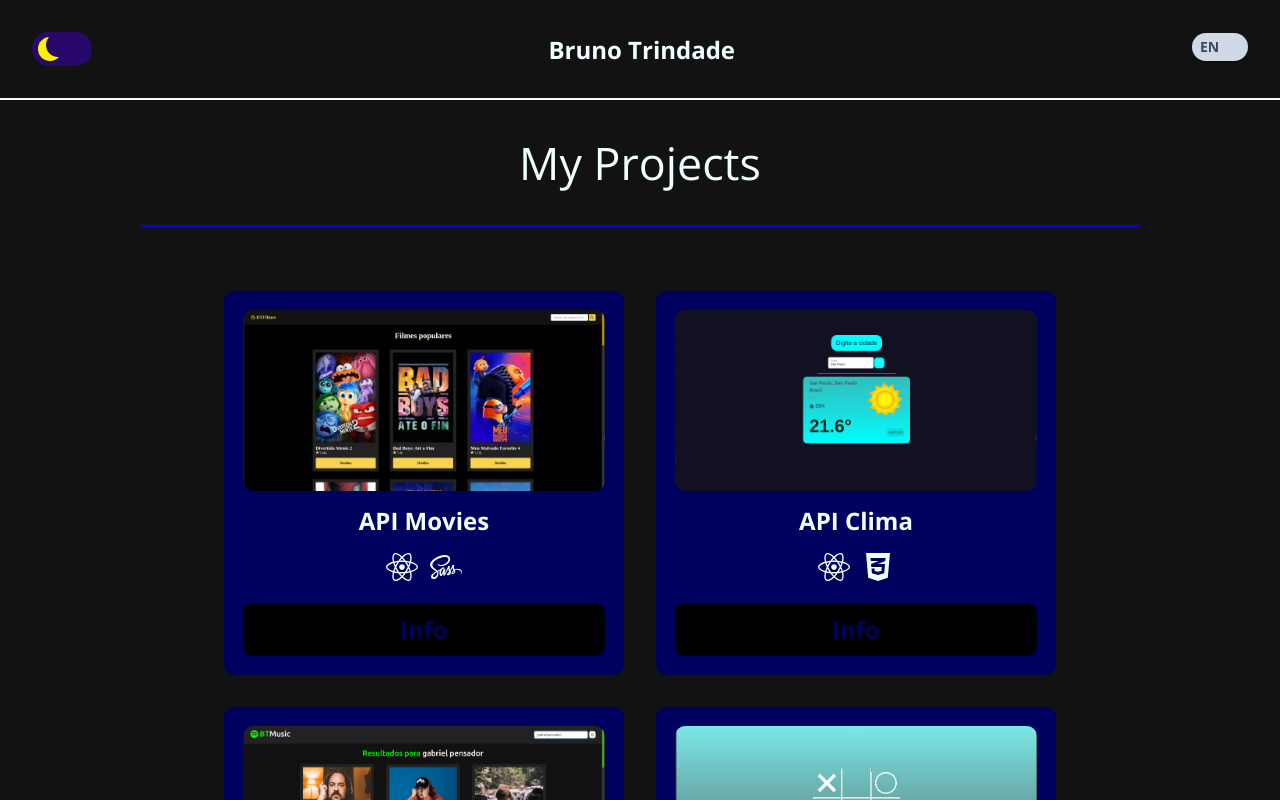
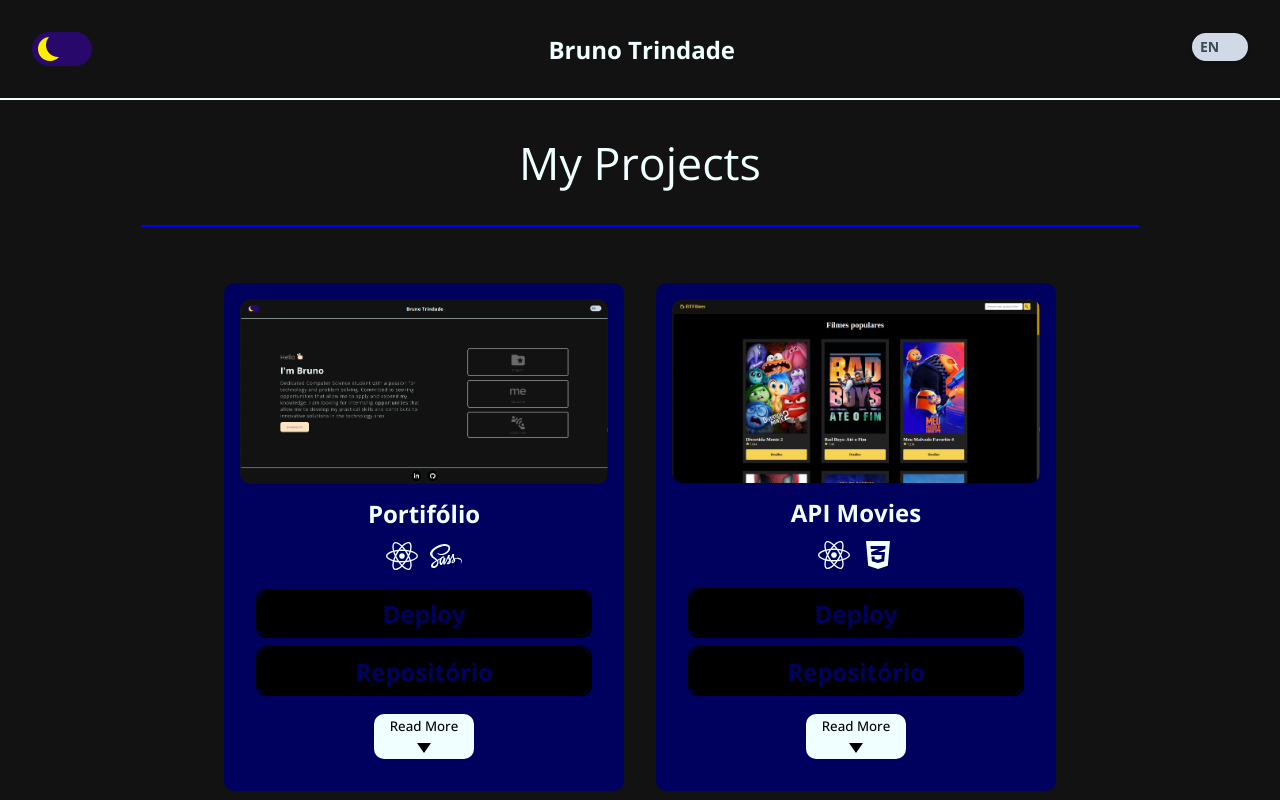
Before and after one commit to brunotrindadefm/Portifolio, a React (Vite) app: page /projects in a window 1280 px wide. Shown: the top 800 px of the page. Built offline with nearby package versions, Linux system fonts and the light colour scheme.

Commit message:
feat: fim do projects

```diff
--- a/src/components/Projectsbt/Project.jsx
+++ b/src/components/Projectsbt/Project.jsx
@@ -6,16 +6,28 @@
 const Project = ({ lang }) => {
 
     const [selectedProjectIndex, setSelectedProjectIndex] = useState(null);
+    const [arrowUp, setArrowUp] = useState(false)
 
     const projects = [
         {
+            name: 'Portifólio',
+            image: '/portifolio.png',
+            technologies: [<FaReact key='react' />, <FaSass key='sass' />],
+            description: {
+                en: 'My portfolio, where I talk about myself and my projects',
+                pt: 'Meu portifólio, onde falo sobre mim e sobre meus projetos'
+            },
+            github: 'https://github.com/brunotrindadefm/portif-lio'
+        },
+        {
             name: 'API Movies',
             image: '/apiMovies.png',
-            technologies: [<FaReact key="react" />, <FaSass key='sass' />],
+            technologies: [<FaReact key="react" />, <FaCss3Alt key='css' />],
             description: {
                 en: 'A project about movies data fetching using a public API.',
                 pt: 'Um projeto sobre busca de dados de filmes usando uma API pública.'
-            }
+            },
+            github: 'https://github.com/brunotrindadefm/APIMovies'
         },
         {
             name: 'API Clima',
@@ -24,7 +36,8 @@
             description: {
                 en: 'A weather application using a weather API.',
                 pt: 'Um aplicativo de clima usando uma API de clima.'
-            }
+            },
+            github: 'https://github.com/brunotrindadefm/WeatherAPI'
         },
         {
             name: 'API Spotify',
@@ -33,7 +46,8 @@
             description: {
                 en: 'A music streaming project using Spotify API.',
                 pt: 'Um projeto de streaming de música usando a API do Spotify.'
-            }
+            },
+            github: 'https://github.com/brunotrindadefm/apiSpotify'
         },
         {
             name: 'Tic Tac Toe',
@@ -42,7 +56,8 @@
             description: {
                 en: 'A simple Tic Tac Toe game.',
                 pt: 'Um jogo simples de Tic Tac Toe.'
-            }
+            },
+            github: 'https://github.com/brunotrindadefm/TicTacToe'
         },
         {
             name: 'API Cep',
@@ -50,8 +65,9 @@
             technologies: [<FaReact key="react" />, <FaCss3Alt key="css" />],
             description: {
                 en: 'A project for fetching and displaying Brazilian postal codes.',
-                pt: 'Um projeto para buscar e exibir códigos postais brasileiros.'
-            }
+                pt: 'Um projeto para buscar e exibir CEP.'
+            },
+            github: 'https://github.com/brunotrindadefm/BuscadorCEP'
         },
         {
             name: 'Calculadora',
@@ -60,7 +76,8 @@
             description: {
                 en: 'A basic calculator project.',
                 pt: 'Um projeto de calculadora básica.'
-            }
+            },
+            github: 'https://github.com/brunotrindadefm/calculadora'
         },
         {
             name: 'Treinamento Mira',
@@ -69,7 +86,8 @@
             description: {
                 en: 'An aim training tool for gamers.',
                 pt: 'Uma ferramenta de treinamento de mira para jogadores.'
-            }
+            },
+            github: 'https://github.com/brunotrindadefm/TreinamentoDeMira'
         },
         {
             name: 'Calculadora de IMC',
@@ -78,12 +96,14 @@
             description: {
                 en: 'A BMI calculator project.',
                 pt: 'Um projeto de calculadora de IMC.'
-            }
+            },
+            github: 'https://github.com/brunotrindadefm/CalculadoraIMC'
         }
     ];
 
     const handleInfoClick = (index) => {
         setSelectedProjectIndex(index === selectedProjectIndex ? null : index);
+        setArrowUp(true);
     }
 
     return (
@@ -97,10 +117,17 @@
                             <span key={i}>{Icon}</span>
                         ))}
                     </div>
-                    <button className='btn' onClick={() => handleInfoClick(index)} aria-label={`More info about project ${index + 1}`}>Info</button>
-                    {selectedProjectIndex === index && (
-                        <p>{lang ? project.description.pt : project.description.en}</p>
-                    )}
+                    <div className="btn">
+                        <a href={project.deploy} target="_blank"><button className="btn-project">Deploy</button></a>
+                        <a href={project.github} target="_blank"><button className="btn-project">Repositório</button></a>
+                        <button className='readMore' onClick={() => handleInfoClick(index)} aria-label={`More info about project ${index + 1}`}>
+                            {lang ? 'Ler Mais' : 'Read More'}
+                            <span className={selectedProjectIndex === index ? 'arrowup' : 'arrowdown'}></span>
+                        </button>
+                        {selectedProjectIndex === index && (
+                            <p>{lang ? project.description.pt : project.description.en}</p>
+                        )}
+                    </div>
                 </div>
             ))}
         </div>
--- a/src/components/Projectsbt/Projects.css
+++ b/src/components/Projectsbt/Projects.css
@@ -11,8 +11,7 @@
   flex-direction: column;
   width: 100%;
   text-align: center;
-  margin-bottom: 2rem;
-  margin-top: 1rem;
+  margin: 1rem 0 1.5rem;
 }
 .projects-container .projects-tit div {
   width: 80%;
@@ -42,7 +41,7 @@
 .projects-container .card-projects div {
   max-width: 400px;
   background-color: rgb(0, 0, 94);
-  padding: 1.2rem;
+  padding: 1rem;
   border-radius: 10px;
   overflow: hidden;
 }
@@ -53,11 +52,11 @@
   font-size: 2rem;
   gap: 0.8rem;
   color: #F0FFFF;
-  margin: -0.5rem;
+  margin: -0.5rem 0 -1.5rem;
   flex-wrap: wrap;
 }
 .projects-container .card-projects div .icons span {
-  cursor: pointer;
+  transition: 0.4s;
 }
 .projects-container .card-projects div .icons span:hover {
   color: #696969;
@@ -81,9 +80,25 @@
 .projects-container .card-projects div .btn {
   display: flex;
   justify-content: center;
+  flex-wrap: wrap;
+  gap: 0.5rem;
+}
+.projects-container .card-projects div .btn a {
+  text-decoration: none;
+  display: flex;
+  justify-content: center;
+  align-items: center;
+  width: 100%;
+  transition: 0.5s;
+  border: 2px solid #000;
+  border-radius: 10px;
+}
+.projects-container .card-projects div .btn a .btn-project {
+  display: flex;
+  justify-content: center;
   align-items: center;
   font-size: 1.5rem;
-  padding: 0.5rem 0;
+  padding: 0.4rem 0;
   width: 100%;
   border-radius: 10px;
   cursor: pointer;
@@ -92,12 +107,51 @@
   font-weight: bold;
   color: rgb(0, 0, 94);
   transition: 0.5s;
-  border: 2px solid transparent;
 }
-.projects-container .card-projects div .btn:hover {
+.projects-container .card-projects div .btn a .btn-project:hover {
   background-color: transparent;
-  border: 2px solid #000;
   color: #000;
+}
+@media (max-width: 330px) {
+  .projects-container .card-projects div .btn a .btn-project {
+    font-size: 1rem;
+  }
+}
+.projects-container .card-projects div .btn .readMore {
+  margin-top: 0.6rem;
+  background-color: #F0FFFF;
+  border-radius: 10px;
+  color: #000;
+  width: 30%;
+  padding: 0.2rem 0;
+  border: none;
+  font-weight: 500;
+  cursor: pointer;
+  display: flex;
+  justify-content: center;
+  align-items: center;
+  flex-direction: column;
+  gap: 0.5rem;
+}
+@media (max-width: 400px) {
+  .projects-container .card-projects div .btn .readMore {
+    width: 100%;
+  }
+}
+.projects-container .card-projects div .btn .readMore .arrowdown,
+.projects-container .card-projects div .btn .readMore .arrowup {
+  display: inline-block;
+  width: 0;
+  height: 0;
+  border-left: 7px solid transparent;
+  border-right: 7px solid transparent;
+  margin-bottom: 0.2rem;
+}
+.projects-container .card-projects div .btn .readMore .arrowdown {
+  border-top: 10px solid black;
+}
+.projects-container .card-projects div .btn .readMore .arrowup {
+  border-bottom: 10px solid black;
 }
 .projects-container .card-projects div p {
   color: #F0FFFF;
--- a/src/components/Projectsbt/Projects.scss
+++ b/src/components/Projectsbt/Projects.scss
@@ -1,10 +1,8 @@
 @import '../Variables.scss';
-
 
 .projects-container {
     @include dCenter;
     flex-direction: column;
-
     width: 100%;
 
     .projects-tit {
@@ -13,8 +11,7 @@
         flex-direction: column;
         width: 100%;
         text-align: center;
-        margin-bottom: 2rem;
-        margin-top: 1rem;
+        margin: 1rem 0 1.5rem;
 
         div {
             width: 80%;
@@ -27,11 +24,10 @@
             color: $azure;
             margin-bottom: 2rem;
 
-            @media(max-width: 266px) {
+            @media (max-width: 266px) {
                 font-size: 2rem;
             }
         }
-
     }
 
     .card-projects {
@@ -45,20 +41,20 @@
         div {
             max-width: 400px;
             background-color: rgb(0, 0, 94);
-            padding: 1.2rem;
+            padding: 1rem;
             border-radius: $radius;
             overflow: hidden;
 
             .icons {
                 @include dCenter;
                 font-size: 2rem;
-                gap: .8rem;
+                gap: 0.8rem;
                 color: $azure;
-                margin: -.5rem;
+                margin: -0.5rem 0 -1.5rem;
                 flex-wrap: wrap;
 
                 span {
-                    cursor: pointer;
+                    transition: 0.4s;
 
                     &:hover {
                         color: $dimmgrey;
@@ -68,7 +64,7 @@
 
             img {
                 width: 100%;
-                margin-bottom: .5rem;
+                margin-bottom: 0.5rem;
                 border-radius: $radius;
                 transition: 0.4s ease;
 
@@ -82,13 +78,27 @@
                 color: $azure;
                 text-align: center;
                 font-weight: bold;
-                font-size: 1.5rem
+                font-size: 1.5rem;
             }
 
             .btn {
+                display: flex;
+                justify-content: center;
+                flex-wrap: wrap;
+                gap: 0.5rem;
+
+                a {
+                    text-decoration: none;
+                    @include dCenter;
+                    width: 100%;
+                    transition: 0.5s;
+                    border: 2px solid $black;
+                    border-radius: $radius;
+
+                    .btn-project {
                         @include dCenter;
                         font-size: 1.5rem;
-                padding: .5rem 0;
+                        padding: 0.4rem 0;
                         width: 100%;
                         border-radius: $radius;
                         cursor: pointer;
@@ -97,12 +107,54 @@
                         font-weight: bold;
                         color: rgb(0, 0, 94);
                         transition: 0.5s;
-                border: 2px solid $transparent;
+
 
                         &:hover {
                             background-color: $transparent;
-                    border: 2px solid $black;
                             color: $black;
+                        }
+
+                        @media (max-width: 330px) {
+                            font-size: 1rem;
+                        }
+                    }
+                }
+
+                .readMore {
+                    margin-top: 0.6rem;
+                    background-color: $azure;
+                    border-radius: $radius;
+                    color: $black;
+                    width: 30%;
+                    padding: 0.2rem 0;
+                    border: none;
+                    font-weight: 500;
+                    cursor: pointer;
+                    @include dCenter;
+                    flex-direction: column;
+                    gap: .5rem;
+
+                    @media(max-width: 400px) {
+                        width: 100%;
+                    }
+
+                    .arrowdown,
+                    .arrowup {
+                        display: inline-block;
+                        width: 0;
+                        height: 0;
+                        border-left: 7px solid transparent;
+                        border-right: 7px solid transparent;
+                        margin-bottom: .2rem;
+                    }
+
+                    .arrowdown {
+                        border-top: 10px solid black;
+                    }
+
+                    .arrowup {
+                        border-bottom: 10px solid black;
+                    }
                 }
             }
 
@@ -113,7 +165,5 @@
                 font-size: 1.5rem;
             }
         }
-
     }
-
 }
```
Also changed, not shown: 1 other file (tests, documents, lock files or other folders). Lines whose indentation alone changed are shown as unchanged.
